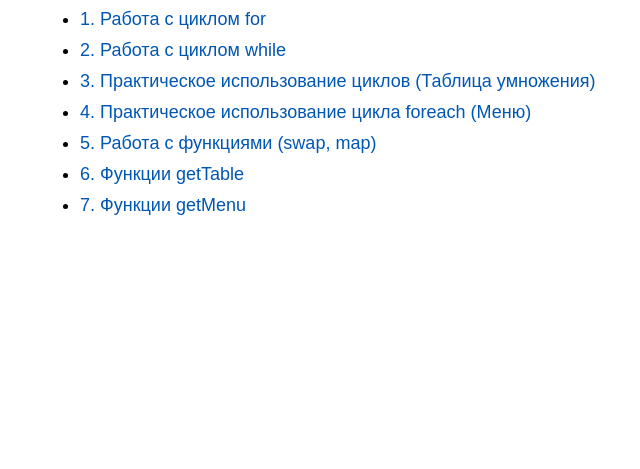
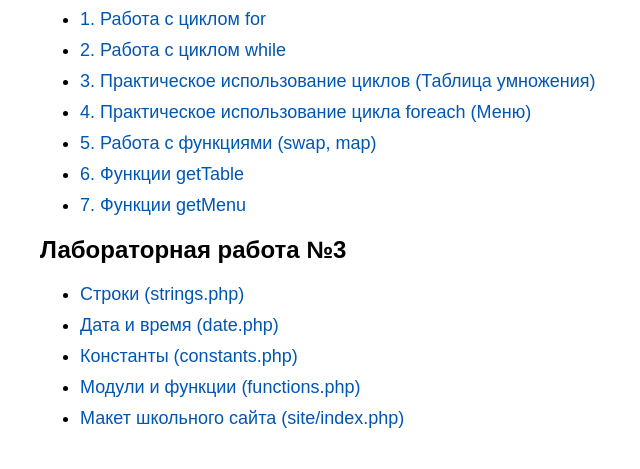
Before and after one commit to ttocjledam2-eng/php, a PHP site: page /index.php in a window 1280 px wide. Shown: the part 364-833 px from the top of the page, without its empty margins (0-640 px from the left). Before the commit the page ends 579 px from the top, so only its background shows below. Run offline with PHP 8.4, Linux system fonts and the light colour scheme.

Commit message:
Update index.php

```diff
--- a/index.php
+++ b/index.php
@@ -34,5 +34,13 @@
         <li><a href="lab2/gettable.php" target="_blank">6. Функции getTable</a></li>
         <li><a href="lab2/getmenu.php" target="_blank">7. Функции getMenu</a></li>
     </ul>
+    <h2>Лабораторная работа №3</h2>
+	<ul>
+		<li><a href="lab3/strings.php">Строки (strings.php)</a></li>
+		<li><a href="lab3/date.php">Дата и время (date.php)</a></li>
+		<li><a href="lab3/constants.php">Константы (constants.php)</a></li>
+		<li><a href="lab3/functions.php">Модули и функции (functions.php)</a></li>
+		<li><a href="site/index.php">Макет школьного сайта (site/index.php)</a></li>
+	</ul>
 </body>
 </html>
```
